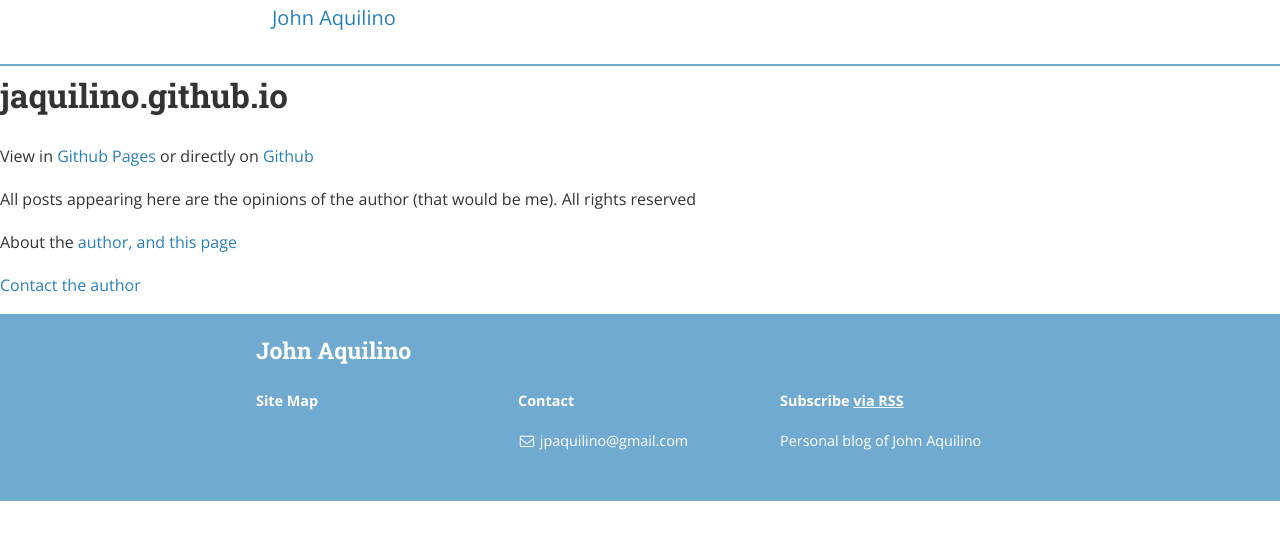
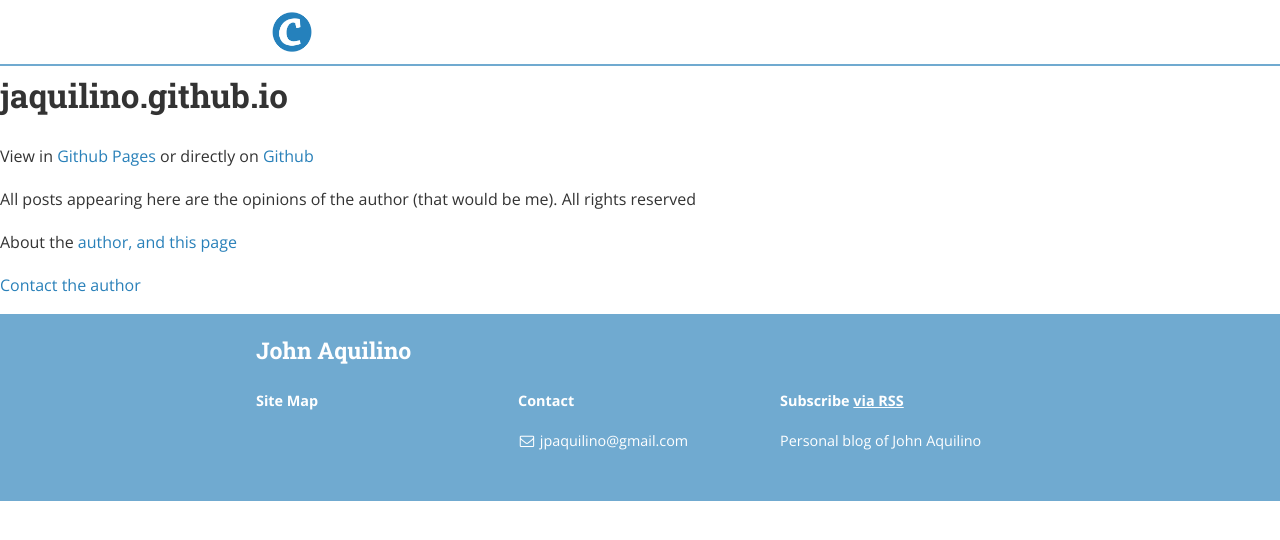
Before and after one commit to jaquilino/jaquilino.github.io, a Jekyll site: the page built from README.md, in a window 1280 px wide. Shown: the top 540 px of the page. Built offline with Jekyll 4.4.1, drawn with Linux system fonts in a browser that asks for light colours; nearby versions of some CDN libraries; our own code applies the rules of GitHub Pages for plain Markdown files; a style sheet for code colours, icons or effects is not loaded.

Commit message:
Still not working out

```diff
--- a/_config.yml
+++ b/_config.yml
@@ -27,6 +27,9 @@
 # twitter_username: none
 github_username:  jaquilino
 domain:   jaquilino.github.io
+cover: "/assets/header_image.jpg"
+logo: "/assets/logo.png"
+
 
 # Build settings
 theme: minima
```
Also changed, not shown: 1 other file.
